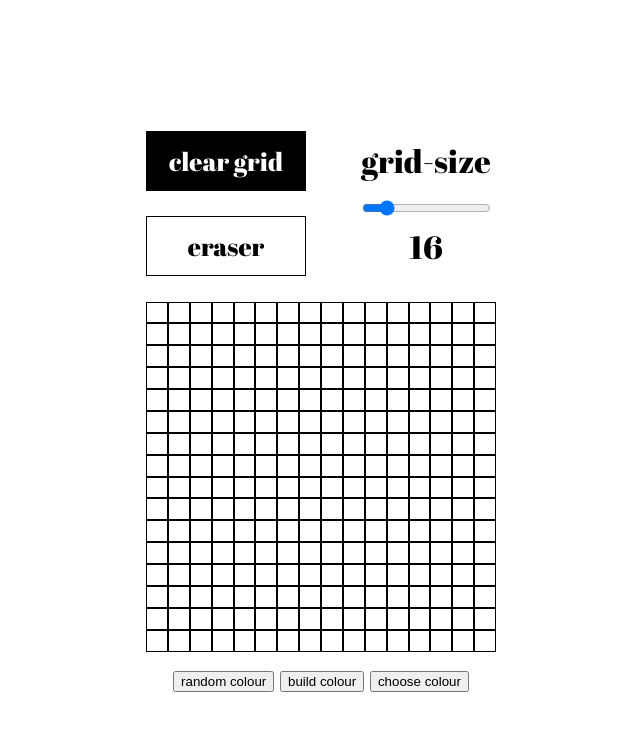
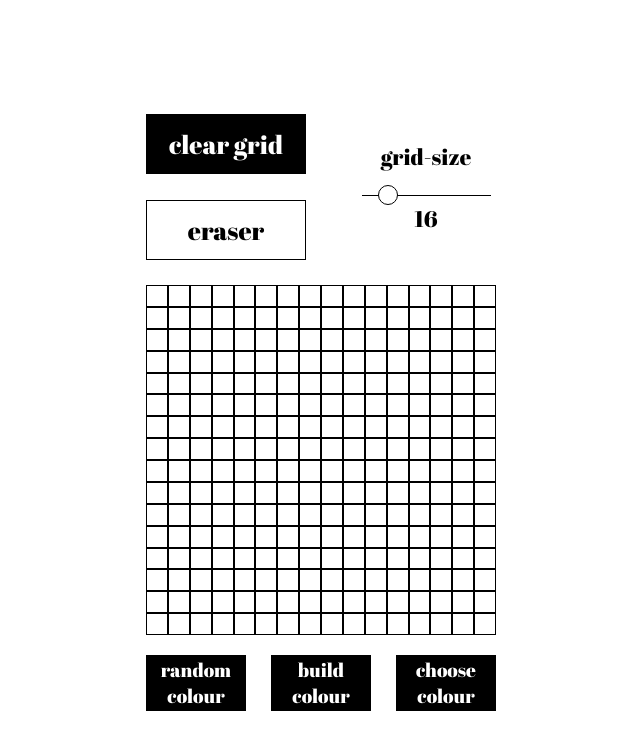
Before and after one commit to Mogoatlhe/etch-a-sketch, a plain HTML site: page index.html in a window 1280 px wide. Shown: the whole page, without its empty margins (319-959 px from the left). Drawn offline with Linux system fonts and the light colour scheme.

Commit message:
styled the slider

```diff
--- a/style/style.css
+++ b/style/style.css
@@ -59,10 +59,27 @@ body{
 
 #grid-size{
     display: flex;
+    font-size: 0.7rem;
     flex-direction: column;
     justify-content: center;
     width: 140px;
     text-align: center;
+}
+
+#slider{
+    appearance: none;
+    height: 1px;
+    background-color: black;
+}
+
+#slider::-webkit-slider-thumb{
+    appearance: none;
+    border-radius: 50%;
+    height: 20px;
+    width: 20px;
+    border: 1px solid black;
+    background-color: white;
+
 }
 
 
@@ -74,6 +91,26 @@ body{
     flex-wrap: wrap;
 }
 
+#additional-features{
+    padding-top: 20px;
+    display: flex;
+    width: 350px;
+    justify-content: space-between;
+}
+
+#additional-features button{
+    width: 100px;
+    background-color: black;
+    border: 1px black solid;
+    color: white;
+    font-size: 0.6rem;
+    font-family: 'Abril Fatface', cursive;
+}
+
+button{
+    cursor: pointer;
+}
+
 .square{
     border: solid 1px black;
 }
```
